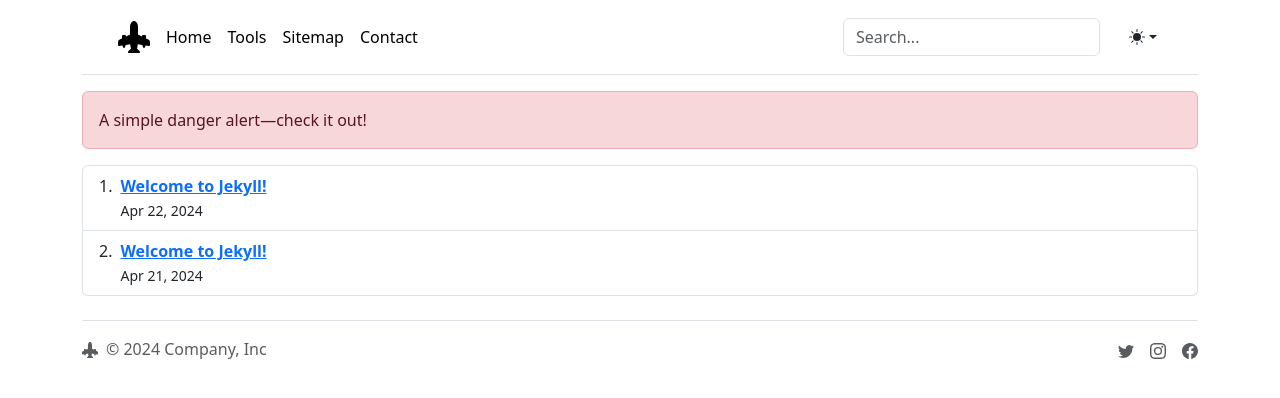
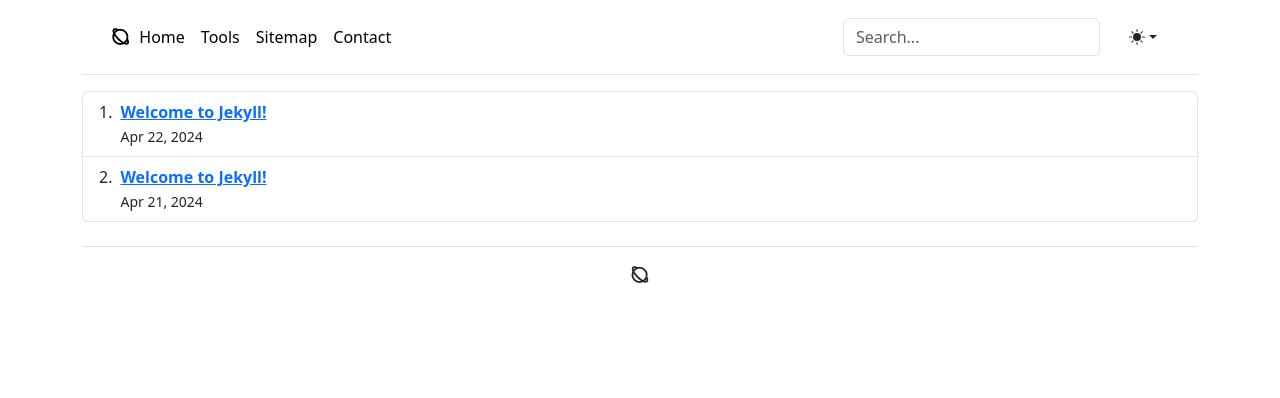
Before and after one commit to azislamayuda/blog, a Jekyll site: the page built from index.markdown, in a window 1280 px wide. Shown: the top 398 px of the page. Built offline with Jekyll 4.4.1, drawn with Linux system fonts in a browser that asks for light colours; nearby versions of some CDN libraries; library files that are not in the unit come from our copies.

Commit message:
change  includes files

```diff
--- a/_includes/footer.html
+++ b/_includes/footer.html
@@ -1,16 +1,5 @@
-<footer class="d-flex flex-wrap justify-content-between align-items-center py-3 my-4 border-top">
-    <div class="col-md-4 d-flex align-items-center">
-      <a href="/" class="mb-3 me-2 mb-md-0 text-body-secondary text-decoration-none lh-1">
-        <svg class="bi" width="16" height="16"><use xlink:href="#pesawat"/></svg>
-      </a>
-      <span class="mb-3 mb-md-0 text-body-secondary">&copy; 2024 Company, Inc</span>
-    </div>
-
-    <ul class="nav col-md-4 justify-content-end list-unstyled d-flex">
-      <li class="ms-3"><a class="text-body-secondary" href="#"><svg class="bi" width="16" height="16"><use xlink:href="#twitter"/></svg></a></li>
-      <li class="ms-3"><a class="text-body-secondary" href="#"><svg class="bi" width="16" height="16"><use xlink:href="#instagram"/></svg></a></li>
-      <li class="ms-3"><a class="text-body-secondary" href="#"><svg class="bi" width="16" height="16"><use xlink:href="#facebook"/></svg></a></li>
-    </ul>
+<footer class="d-flex justify-content-center align-items-center py-3 my-4 border-top">
+    <span><i class="ri-planet-line ri-lg"></i></span>
 </footer>
 <script src="/assets/vendor/bs/js/bootstrap.bundle.min.js"></script>
 <script src="/assets/js/main.js"></script>
--- a/_includes/head.html
+++ b/_includes/head.html
@@ -4,4 +4,5 @@
     <title>Blog</title>
     <link rel="stylesheet" href="/assets/vendor/bs/css/bootstrap.min.css">
     <link rel="stylesheet" href="/assets/css/main.css">
+    <link rel="stylesheet" href="/assets/vendor/remixicon/remixicon.css">
 </head>
--- a/_includes/header.html
+++ b/_includes/header.html
@@ -2,7 +2,7 @@
     <div class='container'>
     <div class='d-flex flex-wrap align-items-center justify-content-center justify-content-lg-start'>
     <a class='d-flex align-items-center mb-2 mb-lg-0 link-body-emphasis text-decoration-none' href='/'>
-        <svg class='bi mx-2' height='2em' width='2em'><use href='#pesawat'></use></svg>
+        <i class="ri-planet-line ri-lg"></i>
     </a>
     <ul class='nav col-12 col-lg-auto me-lg-auto mb-2 justify-content-center mb-md-0'>
     <li><a class='nav-link px-2 link-body-emphasis' href='/'>Home</a></li>
--- a/_layouts/default.html
+++ b/_layouts/default.html
@@ -5,9 +5,6 @@
     {% include svg.html %}
       <main class='container'>
         {% include header.html %}
-    <div class="alert alert-danger" role="alert">
-      A simple danger alert—check it out!
-    </div>
     <ol class="list-group list-group-numbered">
       {% for post in site.posts %}
           <li class="list-group-item d-flex justify-content-between align-items-start">
```
